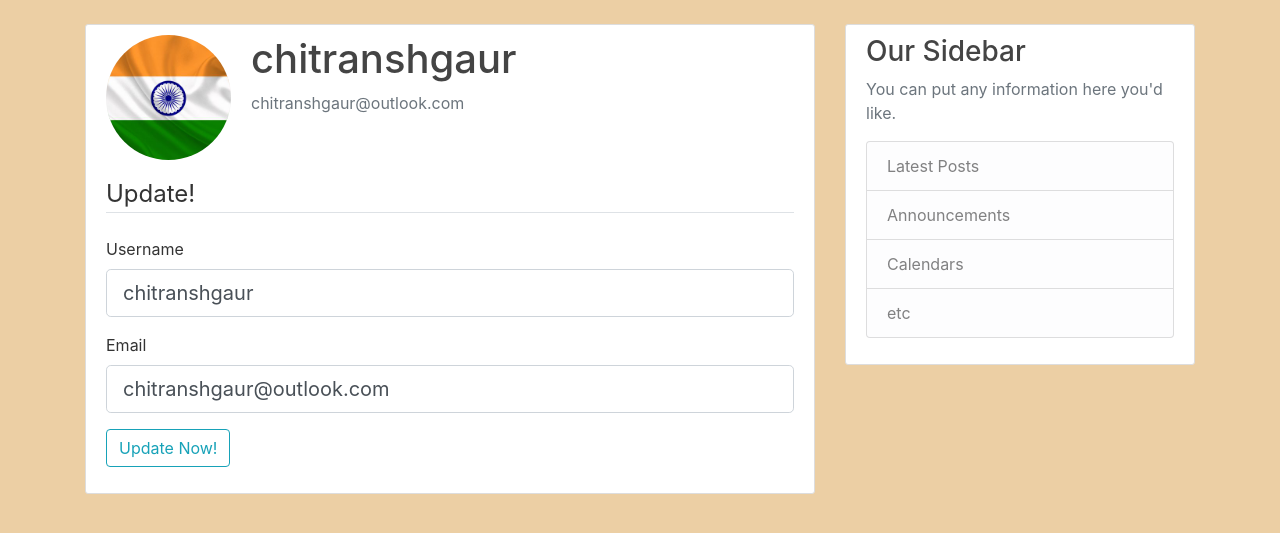
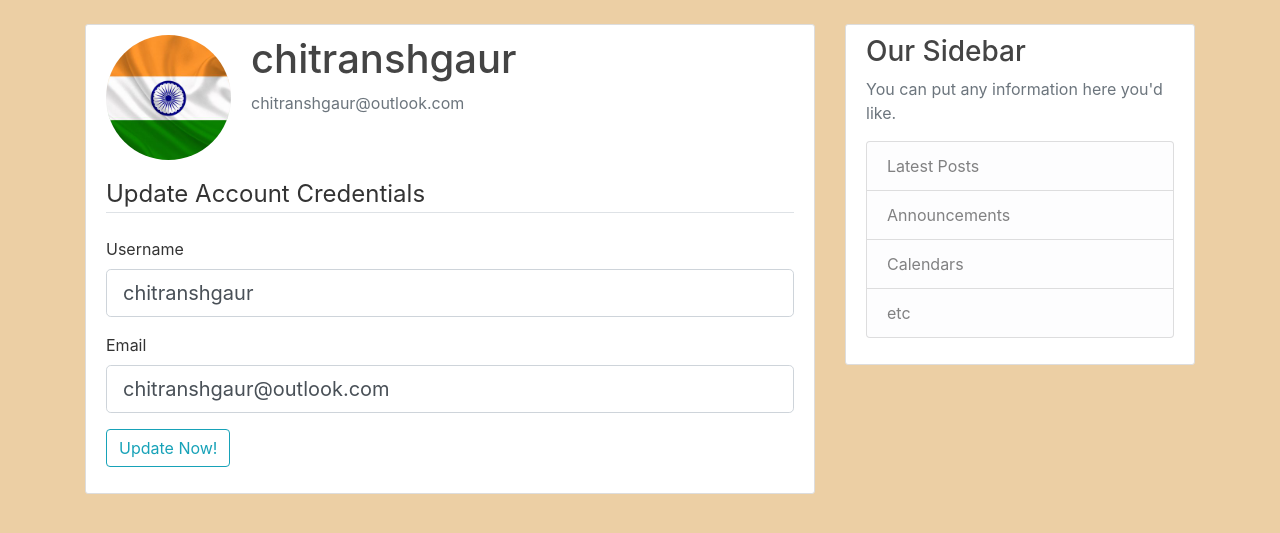
Before and after one commit to chitranshcodes/Flask-blog, a Flask app: page /Profile in a window 1280 px wide. Shown: the part 56-589 px from the top of the page. Run offline with Flask 3, Linux system fonts and the light colour scheme; a user stored in the database is signed in.

Commit message:
minor profile text changes

```diff
--- a/flaskblog/templates/profile.html
+++ b/flaskblog/templates/profile.html
@@ -21,7 +21,7 @@
     </div>
     <form method="POST" action="{{ url_for('register') }}">
         {{ form.hidden_tag() }}
-        <legend class="border-bottom mb-4">Update!</legend>
+        <legend class="border-bottom mb-4">Update Account Credentials</legend>
         <div class="form-group">
             {{ form.username.label(class="form-control-label") }}
                     {% if form.username.errors %}
```
